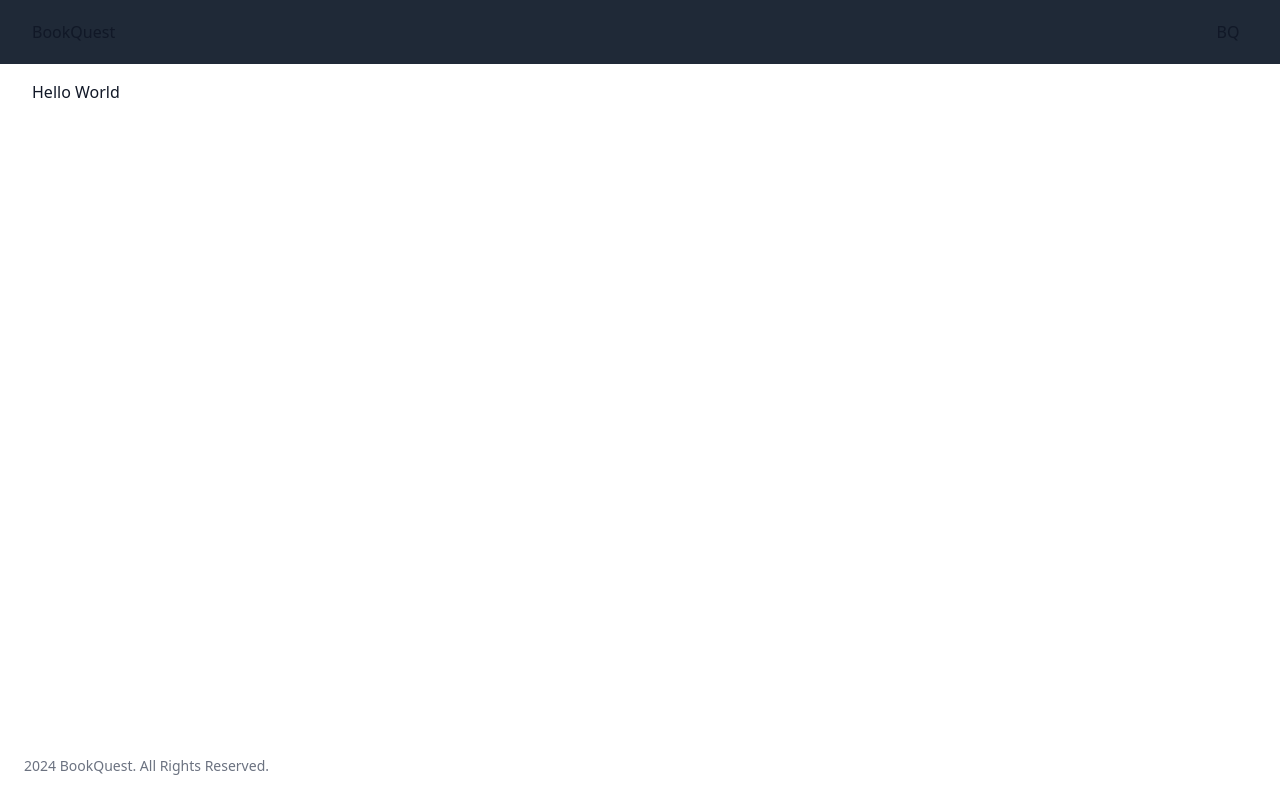
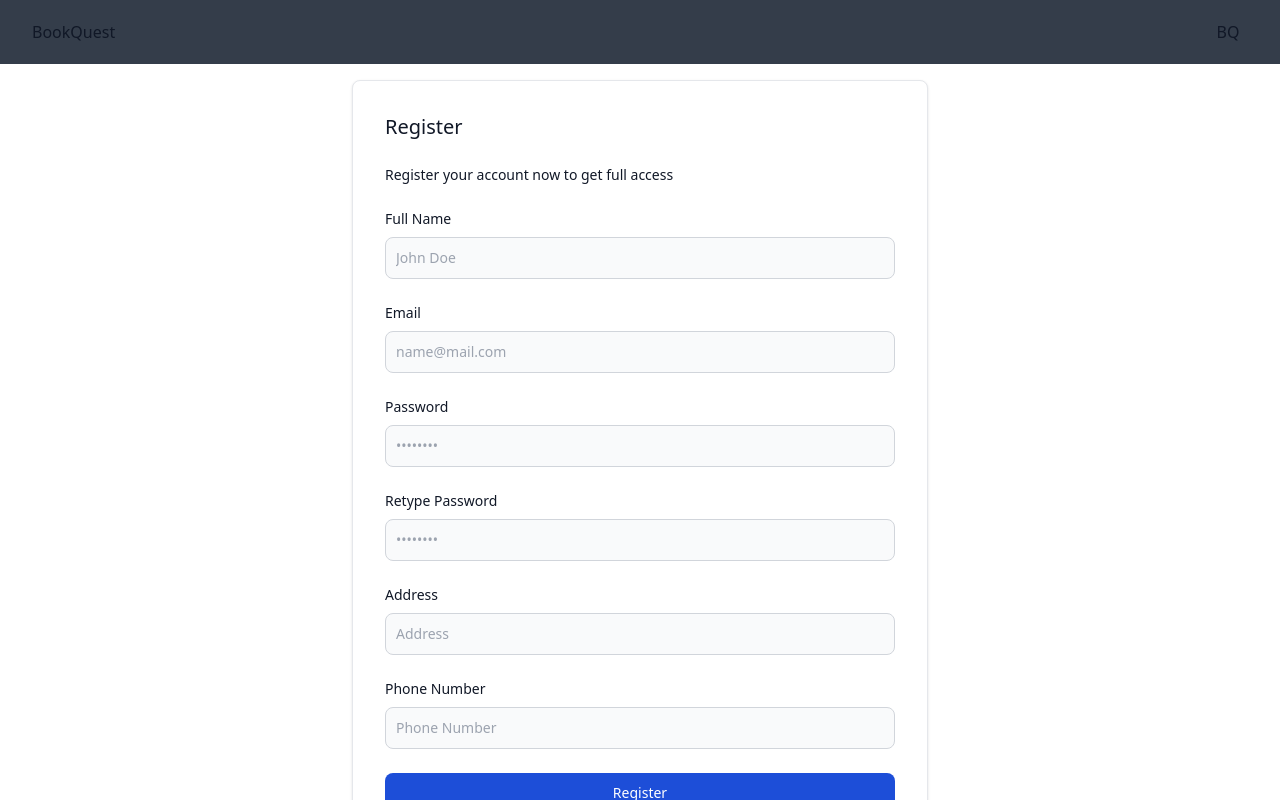
Before and after one commit to dckwhy/bookquest-app, a React (Vite) app: page / in a window 1280 px wide. Built offline with nearby package versions, Linux system fonts and the light colour scheme.

Commit message:
feat: create component

```diff
--- a/src/App.tsx
+++ b/src/App.tsx
@@ -1,12 +1,17 @@
 import { useState } from "react";
 import "./styles/App.css";
 import Layout from "./components/layout";
+import Card from "./components/card";
+import Login from "./pages/auth/login";
+import Register from "./pages/auth/register";
 
 function App() {
   return (
     <Layout>
       <div>
-        <h1>Hello World</h1>
+        {/* <Card></Card> */}
+        {/* <Login></Login> */}
+        <Register></Register>
       </div>
     </Layout>
   );
--- a/src/components/card.tsx
+++ b/src/components/card.tsx
@@ -1,29 +1,44 @@
 const Card = () => {
   return (
-    <div className="max-w-sm rounded overflow-hidden shadow-lg">
-      <img
-        className="w-full"
-        src="/img/card-top.jpg"
-        alt="Sunset in the mountains"
-      />
-      <div className="px-6 py-4">
-        <div className="font-bold text-xl mb-2">The Coldest Sunset</div>
-        <p className="text-gray-700 text-base">
-          Lorem ipsum dolor sit amet, consectetur adipisicing elit. Voluptatibus
-          quia, nulla! Maiores et perferendis eaque, exercitationem praesentium
-          nihil.
+    <div className="max-w-sm bg-white border border-gray-200 rounded-lg shadow dark:bg-gray-800 dark:border-gray-700">
+      <a href="#">
+        <img
+          className="rounded-t-lg"
+          src="/docs/images/blog/image-1.jpg"
+          alt=""
+        />
+      </a>
+      <div className="p-5">
+        <a href="#">
+          <h5 className="mb-2 text-2xl font-bold tracking-tight text-gray-900 dark:text-white">
+            Noteworthy technology acquisitions 2021
+          </h5>
+        </a>
+        <p className="mb-3 font-normal text-gray-700 dark:text-gray-400">
+          Here are the biggest enterprise technology acquisitions of 2021 so
+          far, in reverse chronological order.
         </p>
-      </div>
-      <div className="px-6 pt-4 pb-2">
-        <span className="inline-block bg-gray-200 rounded-full px-3 py-1 text-sm font-semibold text-gray-700 mr-2 mb-2">
-          #photography
-        </span>
-        <span className="inline-block bg-gray-200 rounded-full px-3 py-1 text-sm font-semibold text-gray-700 mr-2 mb-2">
-          #travel
-        </span>
-        <span className="inline-block bg-gray-200 rounded-full px-3 py-1 text-sm font-semibold text-gray-700 mr-2 mb-2">
-          #winter
-        </span>
+        <a
+          href="#"
+          className="inline-flex items-center px-3 py-2 text-sm font-medium text-center text-white bg-blue-700 rounded-lg hover:bg-blue-800 focus:ring-4 focus:outline-none focus:ring-blue-300 dark:bg-blue-600 dark:hover:bg-blue-700 dark:focus:ring-blue-800"
+        >
+          Read more
+          <svg
+            className="rtl:rotate-180 w-3.5 h-3.5 ms-2"
+            aria-hidden="true"
+            xmlns="http://www.w3.org/2000/svg"
+            fill="none"
+            viewBox="0 0 14 10"
+          >
+            <path
+              stroke="currentColor"
+              stroke-linecap="round"
+              stroke-linejoin="round"
+              stroke-width="2"
+              d="M1 5h12m0 0L9 1m4 4L9 9"
+            />
+          </svg>
+        </a>
       </div>
     </div>
   );
--- a/src/components/navbar.tsx
+++ b/src/components/navbar.tsx
@@ -1,6 +1,6 @@
 const Navbar = () => {
   return (
-    <nav className="bg-gray-800">
+    <nav className="bg-gray-800 bg-opacity-90 sticky top-0">
       <div className="mx-auto max-w-7xl px-2 sm:px-6 lg:px-8">
         <div className="relative flex h-16 items-center justify-between">
           <div className="flex flex-1 items-center justify-center sm:items-stretch sm:justify-start">
--- a/src/pages/auth/login.tsx
+++ b/src/pages/auth/login.tsx
@@ -0,0 +1,61 @@
+const Login = () => {
+  return (
+    <div className="w-full max-w-xl p-4 bg-white border border-gray-200 rounded-lg shadow sm:p-6 md:p-8 dark:bg-gray-800 dark:border-gray-700 mx-auto my-auto">
+      <form className="space-y-6" action="#">
+        <h5 className="text-xl font-medium text-gray-900 dark:text-white">
+          Login
+        </h5>
+        <p className="text-sm">Login to your account using email</p>
+        <div>
+          <label
+            htmlFor="email"
+            className="block mb-2 text-sm font-medium text-gray-900 dark:text-white"
+          >
+            Email
+          </label>
+          <input
+            type="email"
+            name="email"
+            id="email"
+            className="bg-gray-50 border border-gray-300 text-gray-900 text-sm rounded-lg focus:ring-blue-500 focus:border-blue-500 block w-full p-2.5 dark:bg-gray-600 dark:border-gray-500 dark:placeholder-gray-400 dark:text-white"
+            placeholder="name@mail.com"
+            required
+          />
+        </div>
+        <div>
+          <label
+            htmlFor="password"
+            className="block mb-2 text-sm font-medium text-gray-900 dark:text-white"
+          >
+            Password
+          </label>
+          <input
+            type="password"
+            name="password"
+            id="password"
+            placeholder="••••••••"
+            className="bg-gray-50 border border-gray-300 text-gray-900 text-sm rounded-lg focus:ring-blue-500 focus:border-blue-500 block w-full p-2.5 dark:bg-gray-600 dark:border-gray-500 dark:placeholder-gray-400 dark:text-white"
+            required
+          />
+        </div>
+        <button
+          type="submit"
+          className="w-full text-white bg-blue-700 hover:bg-blue-800 focus:ring-4 focus:outline-none focus:ring-blue-300 font-medium rounded-lg text-sm px-5 py-2.5 text-center dark:bg-blue-600 dark:hover:bg-blue-700 dark:focus:ring-blue-800"
+        >
+          Login
+        </button>
+        <div className="text-sm font-medium text-gray-500 dark:text-gray-300">
+          Not registered?{" "}
+          <a
+            href="#"
+            className="text-blue-700 hover:underline dark:text-blue-500"
+          >
+            Create account
+          </a>
+        </div>
+      </form>
+    </div>
+  );
+};
+
+export default Login;
--- a/src/pages/auth/register.tsx
+++ b/src/pages/auth/register.tsx
@@ -0,0 +1,125 @@
+const Register = () => {
+  return (
+    <div className="w-full max-w-xl p-4 bg-white border border-gray-200 rounded-lg shadow sm:p-6 md:p-8 dark:bg-gray-800 dark:border-gray-700 mx-auto my-auto">
+      <form className="space-y-6" action="#">
+        <h5 className="text-xl font-medium text-gray-900 dark:text-white">
+          Register
+        </h5>
+        <p className="text-sm">Register your account now to get full access</p>
+        <div>
+          <label
+            htmlFor="name"
+            className="block mb-2 text-sm font-medium text-gray-900 dark:text-white"
+          >
+            Full Name
+          </label>
+          <input
+            type="text"
+            name="name"
+            id="name"
+            className="bg-gray-50 border border-gray-300 text-gray-900 text-sm rounded-lg focus:ring-blue-500 focus:border-blue-500 block w-full p-2.5 dark:bg-gray-600 dark:border-gray-500 dark:placeholder-gray-400 dark:text-white"
+            placeholder="John Doe"
+            required
+          />
+        </div>
+        <div>
+          <label
+            htmlFor="email"
+            className="block mb-2 text-sm font-medium text-gray-900 dark:text-white"
+          >
+            Email
+          </label>
+          <input
+            type="email"
+            name="email"
+            id="email"
+            className="bg-gray-50 border border-gray-300 text-gray-900 text-sm rounded-lg focus:ring-blue-500 focus:border-blue-500 block w-full p-2.5 dark:bg-gray-600 dark:border-gray-500 dark:placeholder-gray-400 dark:text-white"
+            placeholder="name@mail.com"
+            required
+          />
+        </div>
+        <div>
+          <label
+            htmlFor="password"
+            className="block mb-2 text-sm font-medium text-gray-900 dark:text-white"
+          >
+            Password
+          </label>
+          <input
+            type="password"
+            name="password"
+            id="password"
+            placeholder="••••••••"
+            className="bg-gray-50 border border-gray-300 text-gray-900 text-sm rounded-lg focus:ring-blue-500 focus:border-blue-500 block w-full p-2.5 dark:bg-gray-600 dark:border-gray-500 dark:placeholder-gray-400 dark:text-white"
+            required
+          />
+        </div>
+        <div>
+          <label
+            htmlFor="retype_password"
+            className="block mb-2 text-sm font-medium text-gray-900 dark:text-white"
+          >
+            Retype Password
+          </label>
+          <input
+            type="password"
+            name="retype_password"
+            id="retype_password"
+            placeholder="••••••••"
+            className="bg-gray-50 border border-gray-300 text-gray-900 text-sm rounded-lg focus:ring-blue-500 focus:border-blue-500 block w-full p-2.5 dark:bg-gray-600 dark:border-gray-500 dark:placeholder-gray-400 dark:text-white"
+            required
+          />
+        </div>
+        <div>
+          <label
+            htmlFor="address"
+            className="block mb-2 text-sm font-medium text-gray-900 dark:text-white"
+          >
+            Address
+          </label>
+          <input
+            type="text"
+            name="address"
+            id="address"
+            className="bg-gray-50 border border-gray-300 text-gray-900 text-sm rounded-lg focus:ring-blue-500 focus:border-blue-500 block w-full p-2.5 dark:bg-gray-600 dark:border-gray-500 dark:placeholder-gray-400 dark:text-white"
+            placeholder="Address"
+            required
+          />
+        </div>
+        <div>
+          <label
+            htmlFor="phone"
+            className="block mb-2 text-sm font-medium text-gray-900 dark:text-white"
+          >
+            Phone Number
+          </label>
+          <input
+            type="text"
+            name="phone"
+            id="phone"
+            className="bg-gray-50 border border-gray-300 text-gray-900 text-sm rounded-lg focus:ring-blue-500 focus:border-blue-500 block w-full p-2.5 dark:bg-gray-600 dark:border-gray-500 dark:placeholder-gray-400 dark:text-white"
+            placeholder="Phone Number"
+            required
+          />
+        </div>
+        <button
+          type="submit"
+          className="w-full text-white bg-blue-700 hover:bg-blue-800 focus:ring-4 focus:outline-none focus:ring-blue-300 font-medium rounded-lg text-sm px-5 py-2.5 text-center dark:bg-blue-600 dark:hover:bg-blue-700 dark:focus:ring-blue-800"
+        >
+          Register
+        </button>
+        <div className="text-sm font-medium text-gray-500 dark:text-gray-300">
+          Already have account?{" "}
+          <a
+            href="#"
+            className="text-blue-700 hover:underline dark:text-blue-500"
+          >
+            Login
+          </a>
+        </div>
+      </form>
+    </div>
+  );
+};
+
+export default Register;
```
